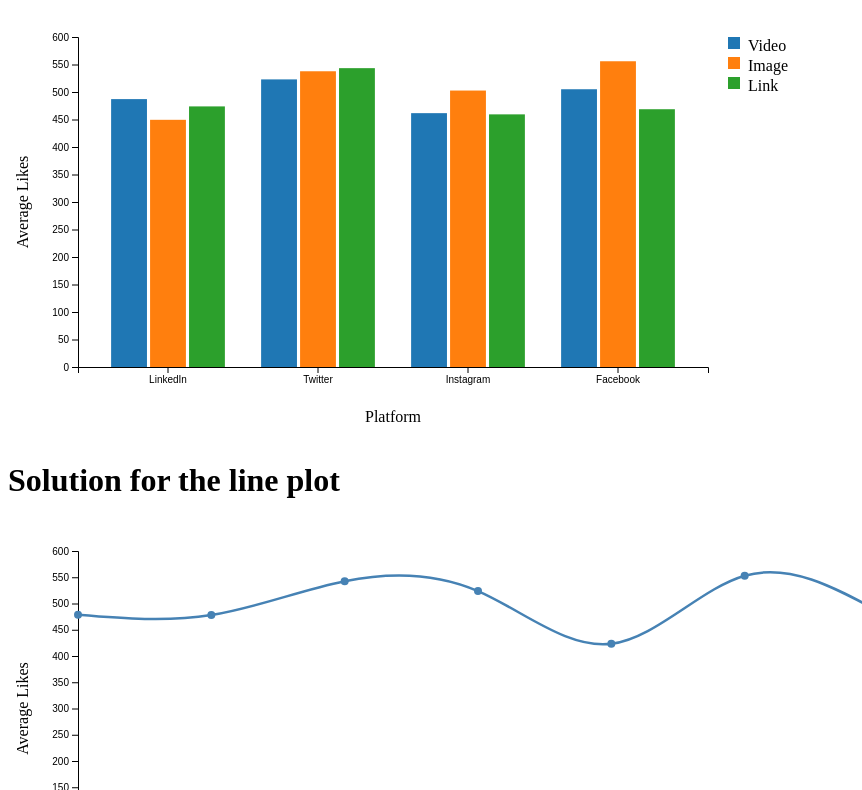
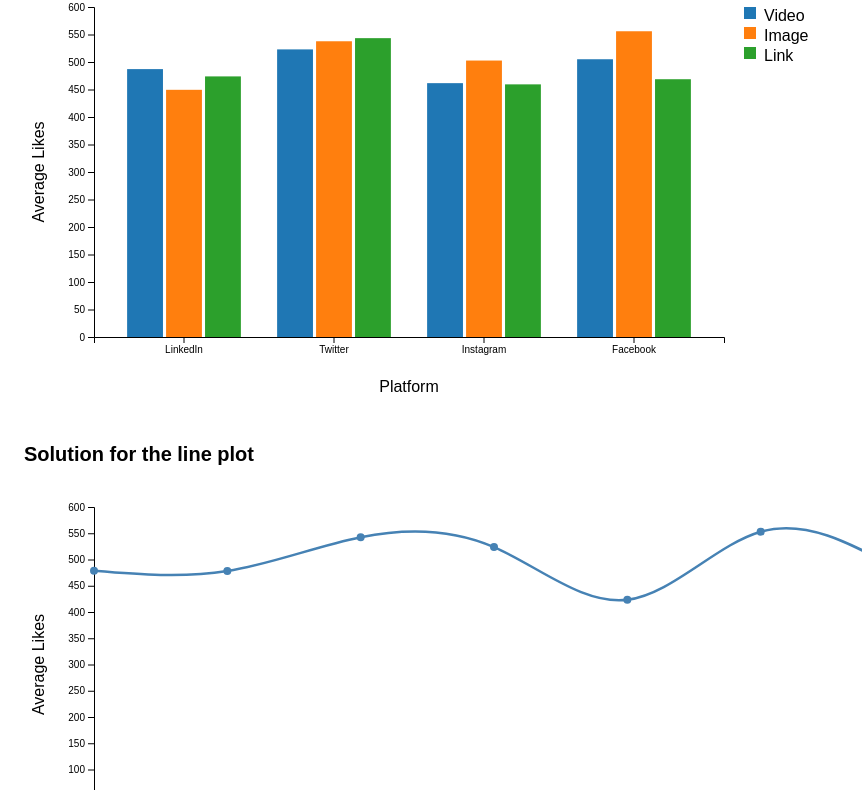
Before and after one commit to nextbestting/DS4200HW3, a plain HTML site: page templete.html in a window 1280 px wide. Shown: the part 577-1367 px from the top of the page, without its empty margins (0-862 px from the left). Drawn offline with nearby package versions, Linux system fonts and the light colour scheme.

Commit message:
Update templete.html

```diff
--- a/templete.html
+++ b/templete.html
@@ -3,10 +3,32 @@
 <head>
   <meta charset="UTF-8">
   <meta name="viewport" content="width=device-width, initial-scale=1.0">
-    <title>Homework 3 D3 part </title>
+  <title>Homework 3 D3</title>
+
+  <!-- making it look nicer -->
+  <style>
+    body {
+      font-family: Arial, sans-serif;
+      margin: 24px;
+      line-height: 1.3;
+    }
+
+    h1 {
+      margin: 28px 0 10px;
+      font-size: 20px;
+    }
+
+    /* just gives each chart its own space */
+    #boxplot, #barplot, #lineplot {
+      margin-bottom: 28px;
+    }
+
+    /* helps avoid weird clipping sometimes */
+    svg { overflow: visible; }
+  </style>
 </head>
+
 <body>
-
   <h1>Solution for the box-plot</h1>
   <div id="boxplot"></div>
 
@@ -16,7 +38,10 @@
   <h1>Solution for the line plot</h1>
   <div id="lineplot"></div>
 
-    <script src='https://d3js.org/d3.v7.min.js'></script>
-    <script src='templete.js'></script>
+  <!-- D3 v7 -->
+  <script src="https://d3js.org/d3.v7.min.js"></script>
+
+  <!-- use relative path (works on GitHub Pages) -->
+  <script src="./templete.js"></script>
 </body>
 </html>
```
Lines whose indentation alone changed are shown as unchanged.
